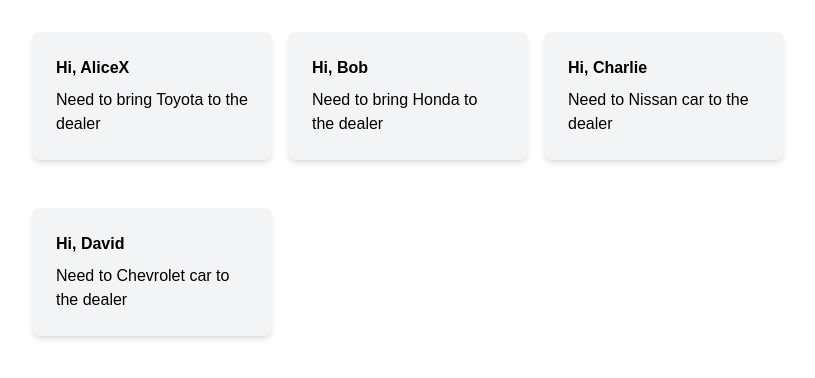
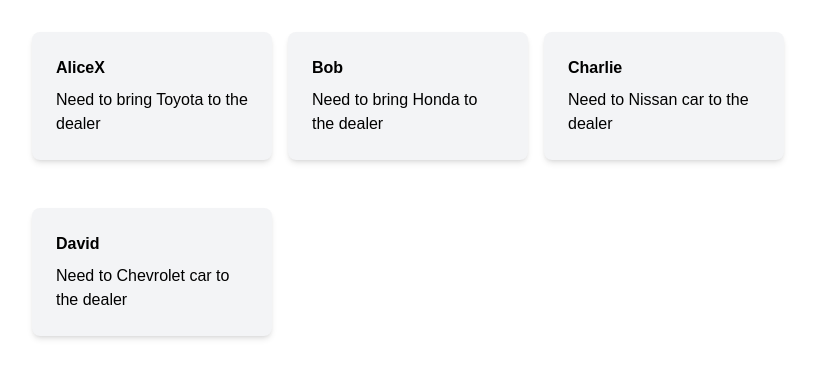
Before and after one commit to nabeeljohn/njohnweb, a Next.js app: page /tools/todo in a window 1280 px wide. Shown: the top 378 px of the page, without its empty margins (232-1047 px from the left). Built offline with nearby package versions, Linux system fonts and the light colour scheme.

Commit message:
remove Hi

```diff
--- a/app/tools/todo/Todocard.tsx
+++ b/app/tools/todo/Todocard.tsx
@@ -3,7 +3,7 @@ import classes from "./TodoCard.module.css";
 export default function TodoCard(props: {userName: string, body: string}) {
     return (
         <div className="max-w-md mx-auto my-4 p-6 bg-gray-100 rounded-lg shadow-md text-black">
-            <p className={classes.username}>Hi, {props.userName}</p>
+            <p className={classes.username}>{props.userName}</p>
             <p>{props.body}</p>
         </div>
     );
```
